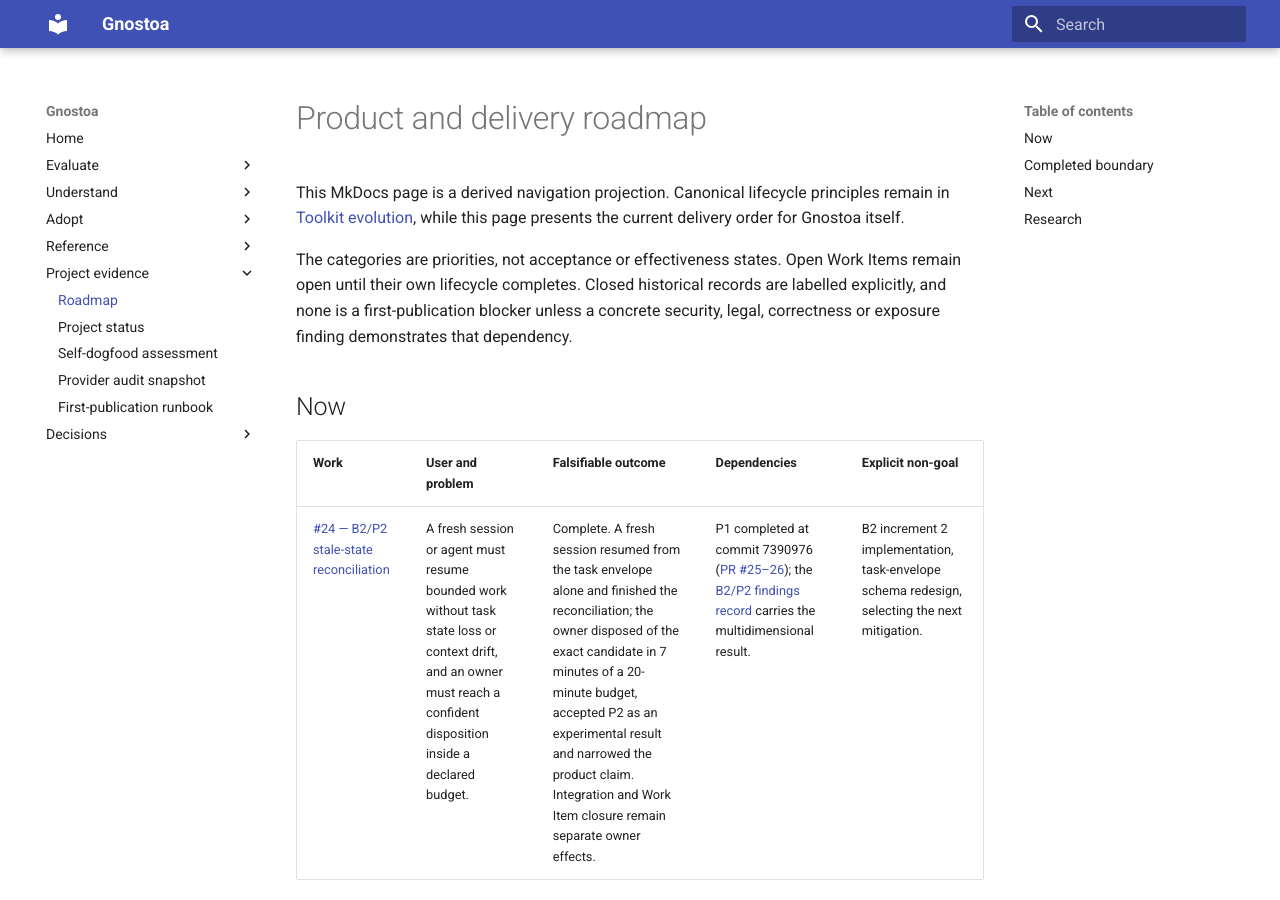
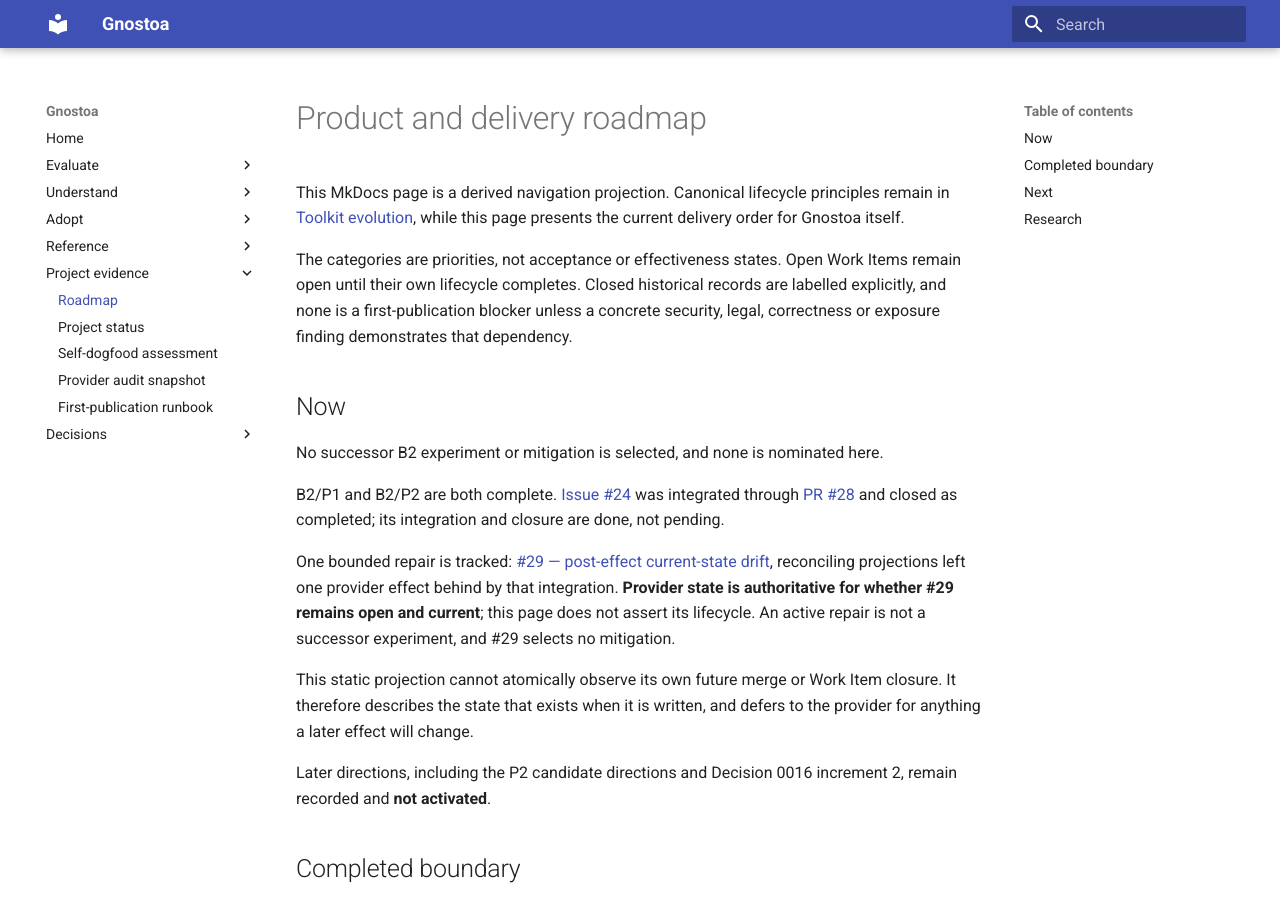
Before and after one commit to ktogias/gnostoa, an MkDocs documentation site: the page built from docs/roadmap.md, in a window 1280 px wide and 900 px high. Built offline with MkDocs 1.6.1 and Material for MkDocs 9.7.7, drawn with Linux system fonts in a browser that asks for light colours.

Commit message:
Reconcile post-effect current-state drift after B2/P2 integration (#30)
Reconciles repository current-state and resume projections that remained one
provider effect behind after the authorized integration of B2/P2 through PR 28
and the authorized closure of Issue 24.

Records the failed property that authorized provider effects can complete while
repository current-state projections stay stale, because those projections are
not effect-consistent across the repository and provider boundary. This is not
an effect-authority failure: both effects were authorized and correct, and the
failure is that they changed authoritative external state after the reviewed
terminal repository candidate had been produced.

Adds a compact durable failure-mode record keeping three distinctions explicit:
authorized-effect completion versus unauthorized-effect failure, immutable
historical state versus replaceable current projection, and pre-effect terminal
repository state versus post-effect provider state.

Reconciles the Decision 0016 resume card so both B2 slices read as complete,
post-effect reconciliation is tracked in Issue 29 with provider state
authoritative for its lifecycle, and no successor experiment or mitigation is
selected. Empties the roadmap Now section of the closed Work Item without
nominating a successor, and states that a static projection cannot atomically
observe its own future merge or Work Item closure. Separates the immutable
first-publication baseline identity from mutable default-branch state in the
status page without hard-coding a head that goes stale at the next merge.

During the repair the first candidate reproduced its own subject by projecting
the expected post-Issue-29 state while that Work Item was still open, and all
five required routes were green on it. Human semantic verification caught the
temporal contradiction before a Change Request. That is recorded as supporting
evidence for the existing failure mode and as a second datum for the property
that critical workflow constraints are advisory.

The research hypothesis of disposition, mechanically bound terminal receipt,
authorized provider effect, exact provider read-back and reconciled current
projection remains recorded and not activated. Decision 0016 increment 2 is not
activated, candidates A to F remain recorded and not activated, and the
task-envelope schema and the terminal P1 and P2 envelopes are unchanged.

Refs #29

```diff
--- a/docs/roadmap.md
+++ b/docs/roadmap.md
@@ -12,9 +12,25 @@ dependency.
 
 ## Now
 
-| Work | User and problem | Falsifiable outcome | Dependencies | Explicit non-goal |
-|---|---|---|---|---|
-| [#24 — B2/P2 stale-state reconciliation](https://github.com/ktogias/gnostoa/issues/24) | A fresh session or agent must resume bounded work without task state loss or context drift, and an owner must reach a confident disposition inside a declared budget. | Complete. A fresh session resumed from the task envelope alone and finished the reconciliation; the owner disposed of the exact candidate in 7 minutes of a 20-minute budget, accepted P2 as an experimental result and narrowed the product claim. Integration and Work Item closure remain separate owner effects. | P1 completed at commit 7390976 ([PR #25–26](https://github.com/ktogias/gnostoa/pull/26)); the [B2/P2 findings record](../knowledge/assessments/b2-p2-fresh-session-and-effect-authority-findings.md) carries the multidimensional result. | B2 increment 2 implementation, task-envelope schema redesign, selecting the next mitigation. |
+No successor B2 experiment or mitigation is selected, and none is nominated here.
+
+B2/P1 and B2/P2 are both complete. [Issue #24](https://github.com/ktogias/gnostoa/issues/24)
+was integrated through [PR #28](https://github.com/ktogias/gnostoa/pull/28) and
+closed as completed; its integration and closure are done, not pending.
+
+One bounded repair is tracked:
+[#29 — post-effect current-state drift](https://github.com/ktogias/gnostoa/issues/29),
+reconciling projections left one provider effect behind by that integration.
+**Provider state is authoritative for whether #29 remains open and current**;
+this page does not assert its lifecycle. An active repair is not a successor
+experiment, and #29 selects no mitigation.
+
+This static projection cannot atomically observe its own future merge or
+Work Item closure. It therefore describes the state that exists when it is
+written, and defers to the provider for anything a later effect will change.
+
+Later directions, including the P2 candidate directions and Decision 0016
+increment 2, remain recorded and **not activated**.
 
 ## Completed boundary
 
```
Also changed, not shown: docs/status.md (+13 -7 lines), knowledge/decisions/0016-evolve-human-agent-workflow-through-bounded-self-hosted-slices.md (+4 -3 lines), knowledge/failure-modes/post-effect-current-state-drift.md (added, +159 -0 lines), knowledge/index.md (+1 -0 lines).
